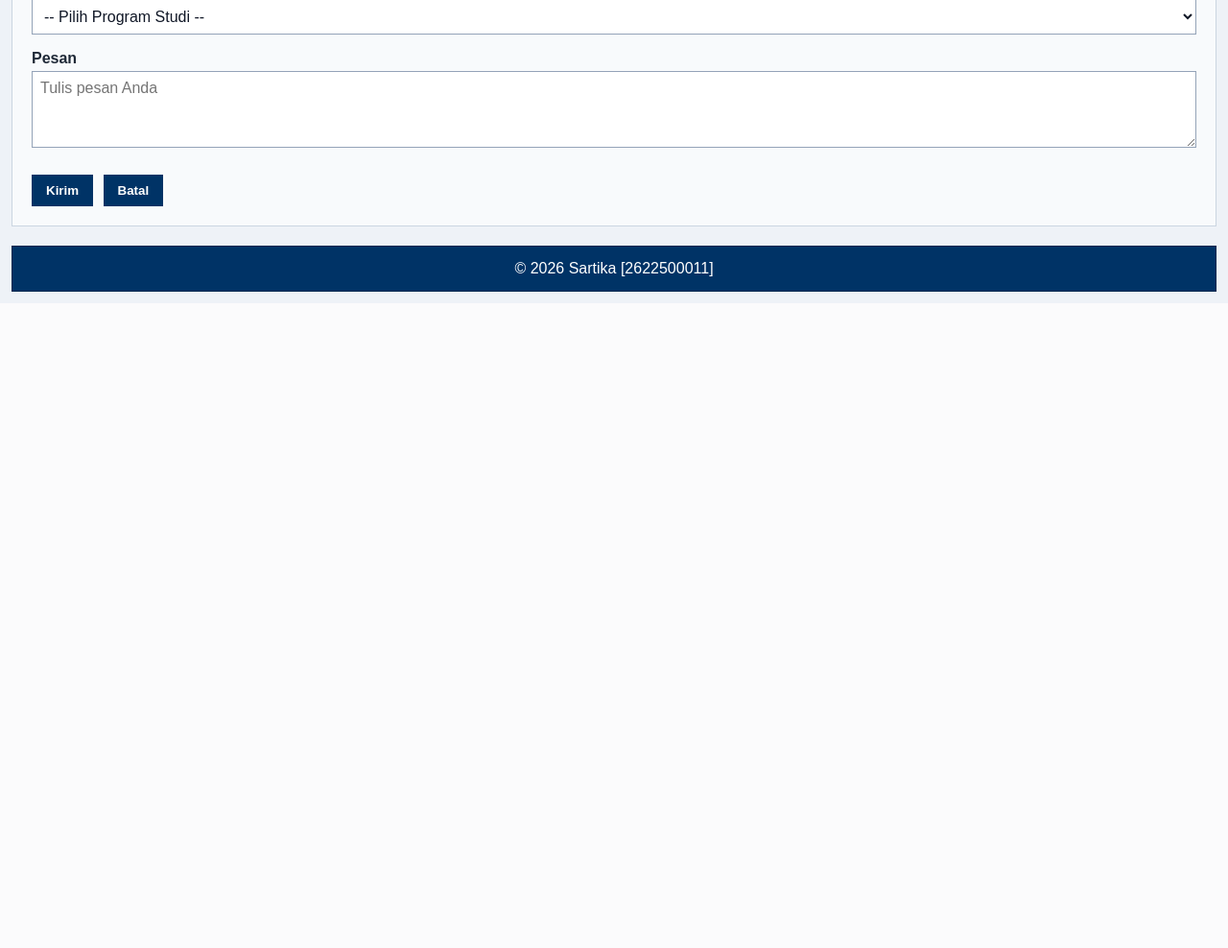
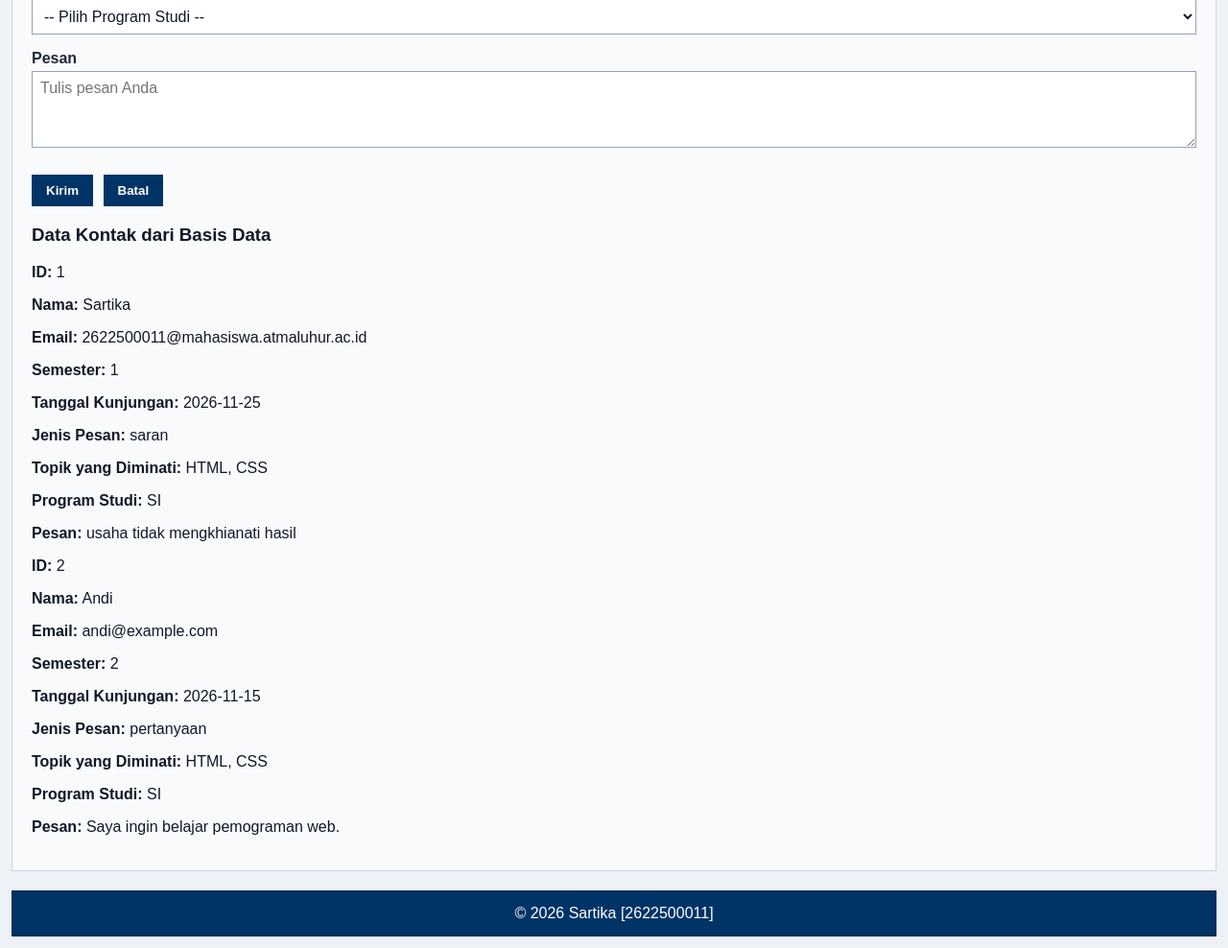
Before and after one commit to 2622500011/2622500011-PWD-SI1A-2627G, a PHP site: page /pertemuan-11/index.php in a window 1280 px wide. Shown: the part 1655-2643 px from the top of the page at 96% size. Before the commit the page ends 1971 px from the top, so only its background shows below. Run offline with PHP 8.4, Linux system fonts and the light colour scheme; data comes from the database, SQL or seed files in the repository.

Commit message:
menampilkan data kontak dari basis data

```diff
--- a/pertemuan-11/index.php
+++ b/pertemuan-11/index.php
@@ -430,6 +430,28 @@ $pesan = $_SESSION['pesan'] ?? [];
              <p><?= nl2br(htmlspecialchars($pesan, ENT_QUOTES, 'UTF-8')) ?></p>
         <?php endif; ?>
 
+         <article id="hasilKontak" class="submission-result" aria-live="polite">
+        <h3>Data Kontak dari Basis Data</h3>
+        <?php if (count($dataKontak) > 0): ?>
+          <!-- Perulangan foreach untuk menampilkan data kontak. -->
+          <?php foreach ($dataKontak as $data): ?>
+            <section>
+              <!-- Data kontak ditampilkan di sini. -->
+              <p><strong>ID:</strong> <?= bersihkan($data["id"]); ?></p>
+              <p><strong>Nama:</strong> <?= bersihkan($data["nama"]); ?></p>
+              <p><strong>Email:</strong> <?= bersihkan($data["email"]); ?></p>
+              <p><strong>Semester:</strong> <?= bersihkan($data["semester"]); ?></p>
+              <p><strong>Tanggal Kunjungan:</strong> <?= bersihkan($data["tanggal"]); ?></p>
+              <p><strong>Jenis Pesan:</strong> <?= bersihkan($data["jenis_pesan"]); ?></p>
+              <p><strong>Topik yang Diminati:</strong> <?= bersihkan($data["minat"]); ?></p>
+              <p><strong>Program Studi:</strong> <?= bersihkan($data["prodi"]); ?></p>
+              <p><strong>Pesan:</strong> <?= nl2br(bersihkan($data["pesan"])); ?></p>
+            </section>
+          <?php endforeach; ?>
+        <?php else: ?>
+          <p>Belum ada data kontak yang tersimpan.</p>
+        <?php endif; ?>
+        </article>
      </section>
     </main>
     <footer>
```
